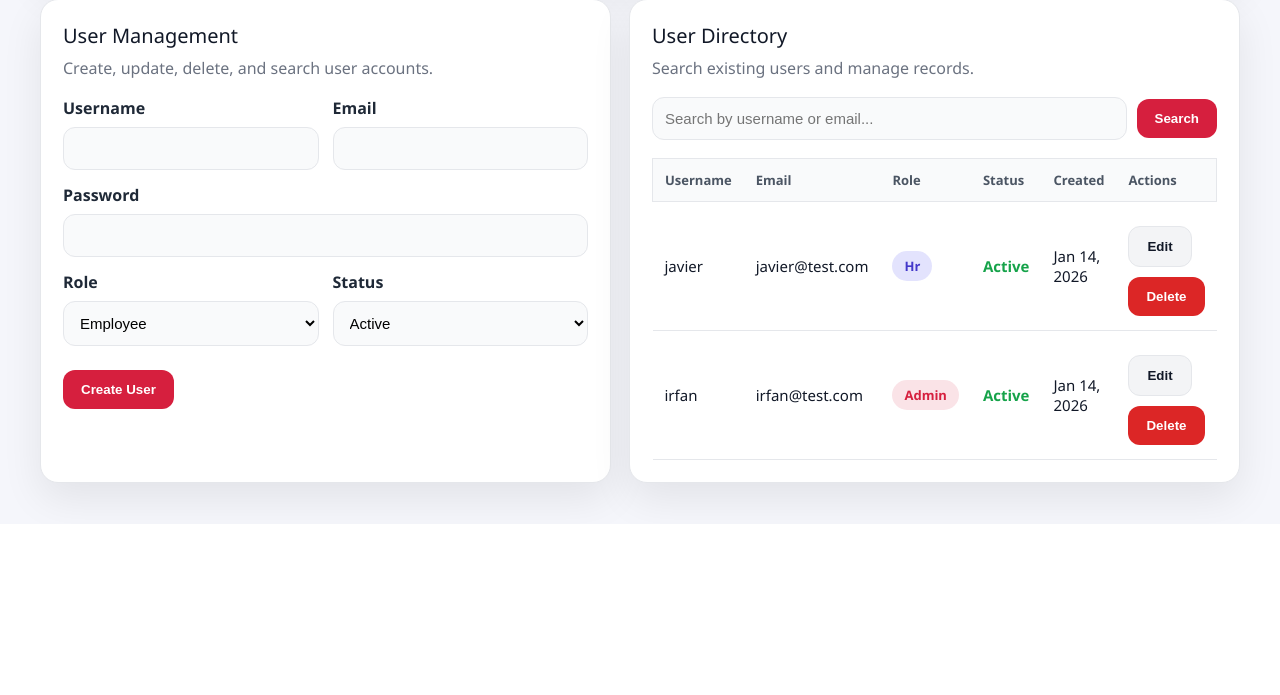
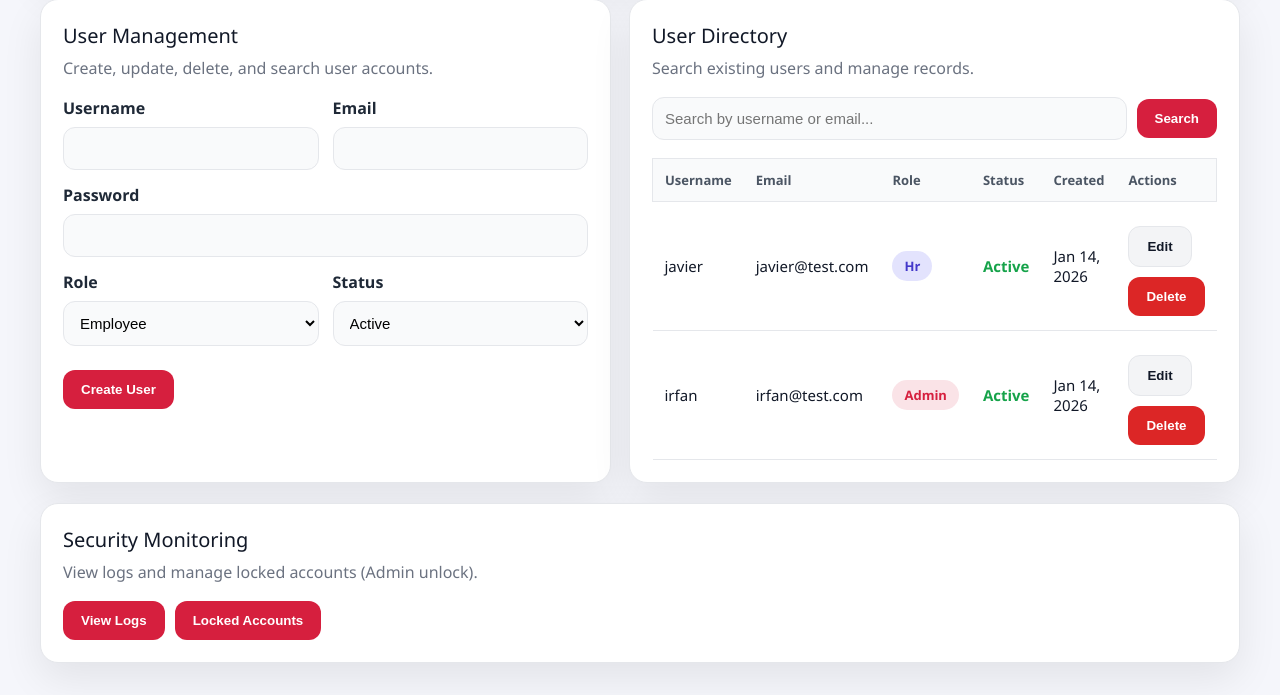
Before and after one commit to Dragonairon/Swap-Project-Implementation, a PHP site: page /admin_users.php in a window 1280 px wide. Shown: the part 276-971 px from the top of the page. Before the commit the page ends 796 px from the top, so only its background shows below. Run offline with PHP 8.4, Linux system fonts and the light colour scheme; data comes from the database, SQL or seed files in the repository.

Commit message:
modified:   PHP_PAGES/Denzyl/admin_users.php

```diff
--- a/PHP_PAGES/Denzyl/admin_users.php
+++ b/PHP_PAGES/Denzyl/admin_users.php
@@ -625,6 +625,15 @@ $conn->close();
                 <?php endif; ?>
             </div>
         </div>
+
+        <div class="card">
+            <div class="card-title">Security Monitoring</div>
+            <div class="card-subtitle">View logs and manage locked accounts (Admin unlock).</div>
+            <div class="actions-row" style="margin-top: 18px;">
+                <a href="#"><button type="button" class="btn btn-primary">View Logs</button></a>
+                <a href="#"><button type="button" class="btn btn-primary">Locked Accounts</button></a>
+            </div>
+        </div>
     </div>
 
     <?php if ($action === 'delete_confirm' && $current_user): ?>
```
